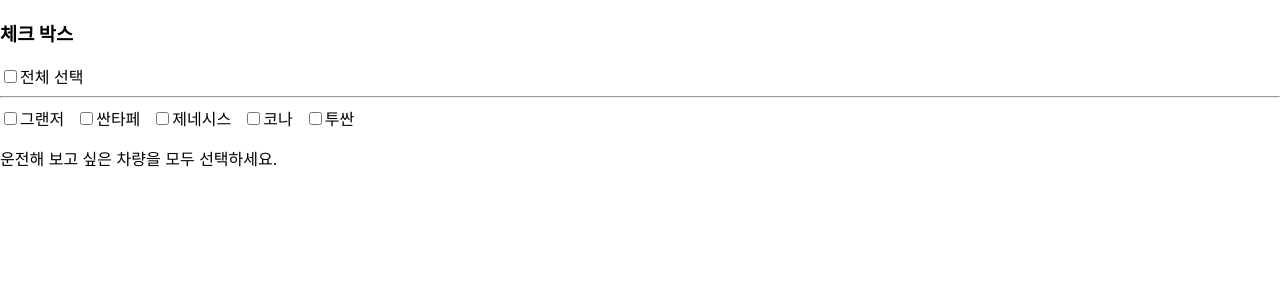
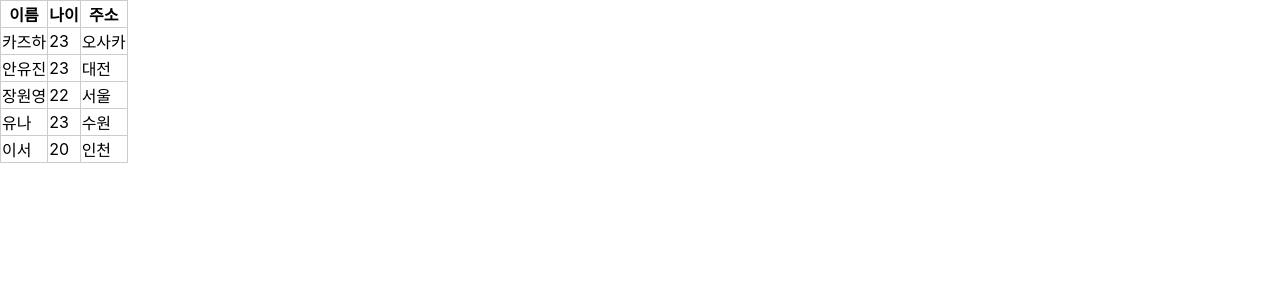
Before and after one commit to jks2024/human-sample-react, a React (Create React App) app: page / in a window 1280 px wide. Shown: the top 300 px of the page. Built offline with nearby package versions, Linux system fonts and the light colour scheme.

Commit message:
오후 4:48

```diff
--- a/src/App.css
+++ b/src/App.css
@@ -36,3 +36,12 @@
     transform: rotate(360deg);
   }
 }
+
+table {
+  border-collapse: collapse;
+}
+
+th,
+td {
+  border: 1px solid #ccc;
+}
--- a/src/App.js
+++ b/src/App.js
@@ -7,9 +7,10 @@
 import DropDown from "./DropDown";
 import RadioBtn from "./RadioBtn";
 import CheckBox from "./CheckBtn";
+import Table from "./Table";
 
 function App() {
-  return <CheckBox />;
+  return <Table />;
 }
 
 export default App;
--- /dev/null
+++ b/src/Table.js
@@ -0,0 +1,42 @@
+// 테이블 요소에 이벤트 추가하기
+// 아이디, 이름, 나이, 주소로 구성된 배열 5개 생성
+import { useState, useEffect } from "react";
+import "./App.css";
+
+const rowData = [
+  { id: 100, name: "카즈하", age: 23, addr: "오사카" },
+  { id: 100, name: "안유진", age: 23, addr: "대전" },
+  { id: 100, name: "장원영", age: 22, addr: "서울" },
+  { id: 100, name: "유나", age: 23, addr: "수원" },
+  { id: 100, name: "이서", age: 20, addr: "인천" },
+];
+
+const Table = () => {
+  const [members, setMembers] = useState("");
+
+  useEffect(() => {
+    // 서버에 대한 데이터를 비동기로 요청함
+    setMembers(rowData);
+  }, []); // [] 마운트 시점을 의미 함
+
+  return (
+    <table>
+      <tr>
+        <th>이름</th>
+        <th>나이</th>
+        <th>주소</th>
+      </tr>
+
+      {members &&
+        members.map((member) => (
+          <tr key={member.id} onClick={() => alert(member.name)}>
+            <td>{member.name}</td>
+            <td>{member.age}</td>
+            <td>{member.addr}</td>
+          </tr>
+        ))}
+    </table>
+  );
+};
+
+export default Table;
```
